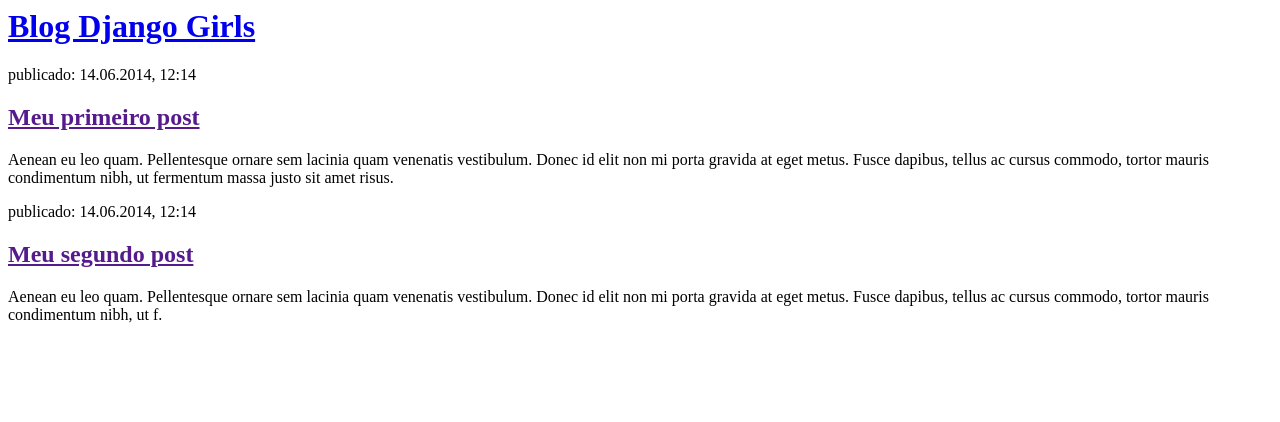
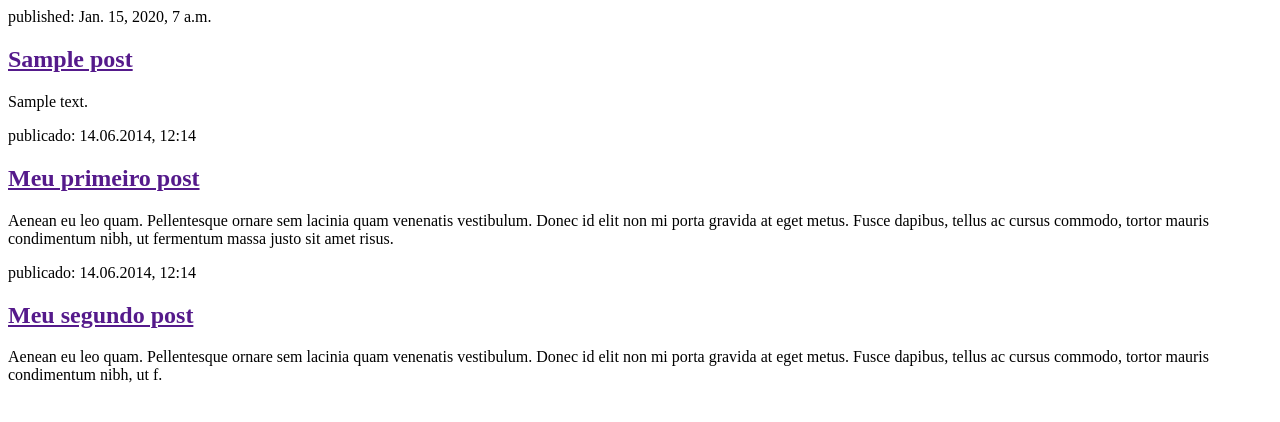
Before and after one commit to Bellasouzas/my-first-blog, a Django app: page / in a window 1280 px wide. Shown: the top 422 px of the page. Run offline with Django 3.2, Linux system fonts and the light colour scheme; tables that the repository leaves empty hold one stand-in row (values such as "Sample post").

Commit message:
Modified templates to display posts from database.

```diff
--- a/blog/models.py
+++ b/blog/models.py
@@ -15,4 +15,4 @@ class Post(models.Model):
         self.save()
 
     def __str__(self):
-        return self.titles
+        return self.title
--- a/blog/templates/blog/post_list.html
+++ b/blog/templates/blog/post_list.html
@@ -4,9 +4,13 @@
     </head>
     <body>
         <div>
-            <h1><a href="/">Blog Django Girls</a></h1>
-        </div>
-
+           {% for post in posts %}
+    <div>
+        <p>published: {{ post.published_date }}</p>
+        <h2><a href="">{{ post.title }}</a></h2>
+        <p>{{ post.text|linebreaksbr }}</p>
+    </div>
+{% endfor %}
         <div>
             <p>publicado: 14.06.2014, 12:14</p>
             <h2><a href="">Meu primeiro post</a></h2>
--- a/blog/views.py
+++ b/blog/views.py
@@ -1,5 +1,8 @@
 from django.shortcuts import render
+from django.utils import timezone
+from .models import Post
 
 # Create your views here.
 def post_list(request):
-    return render(request, 'blog/post_list.html', {})
+    posts = Post.objects.filter(published_date__lte=timezone.now()).order_by('published_date')
+    return render(request, 'blog/post_list.html', {'posts': posts})
```
